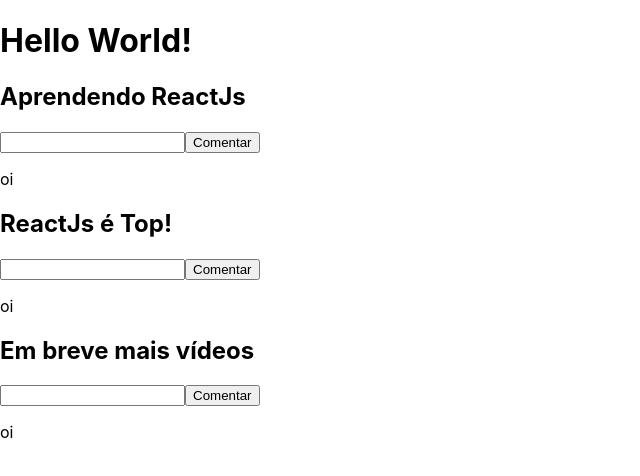
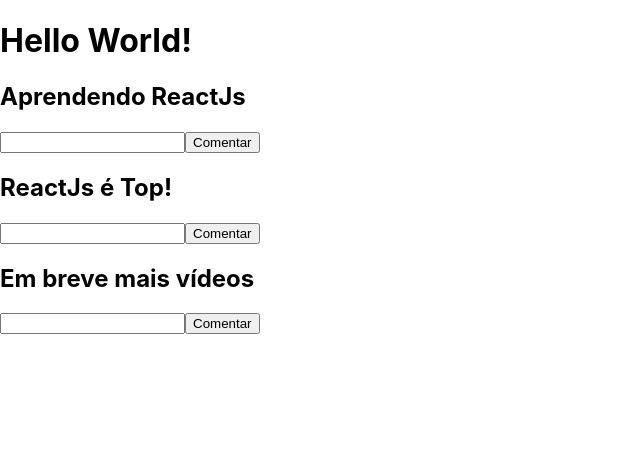
Before and after one commit to mathcard/rsStarter, a React (Create React App) app in the folder aulasyoutube/: page / in a window 1280 px wide. Shown: the top 476 px of the page, without its empty margins (0-640 px from the left). Built offline with nearby package versions, Linux system fonts and the light colour scheme.

Commit message:
Consegui passar usando hooks.2

```diff
--- a/aulasyoutube/src/01iniciando/components/Post.js
+++ b/aulasyoutube/src/01iniciando/components/Post.js
@@ -2,7 +2,7 @@
 import Comment from './Comment';
 
 function Post({title}){
-    const [comments, setComments] = useState([{text: 'oi'}]);
+    const [comments, setComments] = useState([{text: ''}]);
     const [newCommentText, setNewCommentText] = useState('');
 
     function handleSubmit(e){
```
